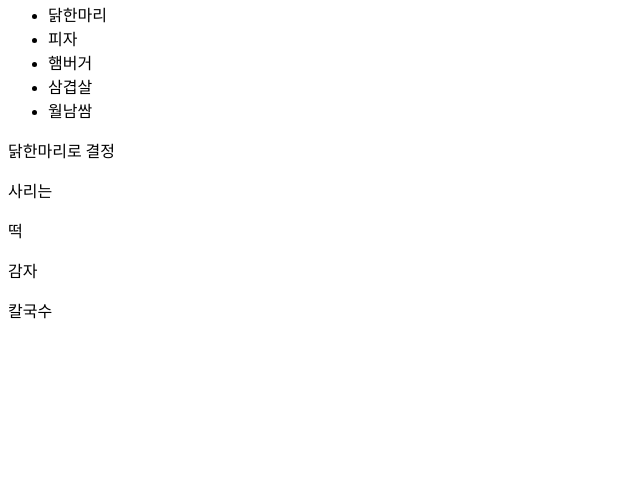
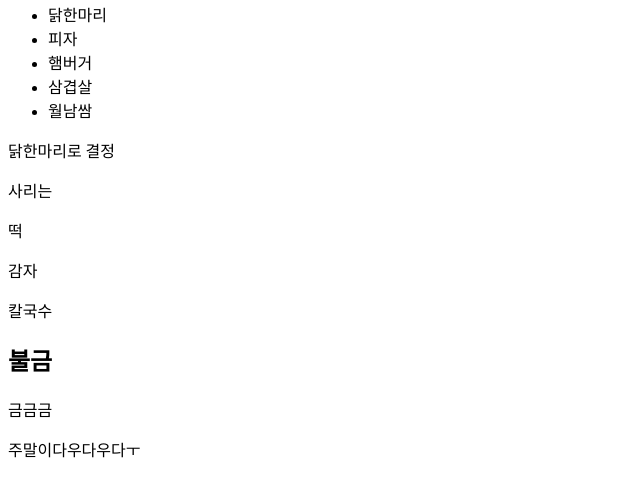
Before and after one commit to riwonpark/soccerline, a plain HTML site: page index.html in a window 1280 px wide. Shown: the part 87-584 px from the top of the page, without its empty margins (0-640 px from the left). Drawn offline with Linux system fonts and the light colour scheme.

Commit message:
[0428 박리원] 새 내용 추가

```diff
--- a/index.html
+++ b/index.html
@@ -22,5 +22,8 @@
 		<p>떡</p>
 		<p>감자</p>
 		<p>칼국수</p>
+		<h2>불금</h2>
+    <p>금금금</p>
+		<p>주말이다우다우다ㅜ</p>
  </body>
 </html>
```
